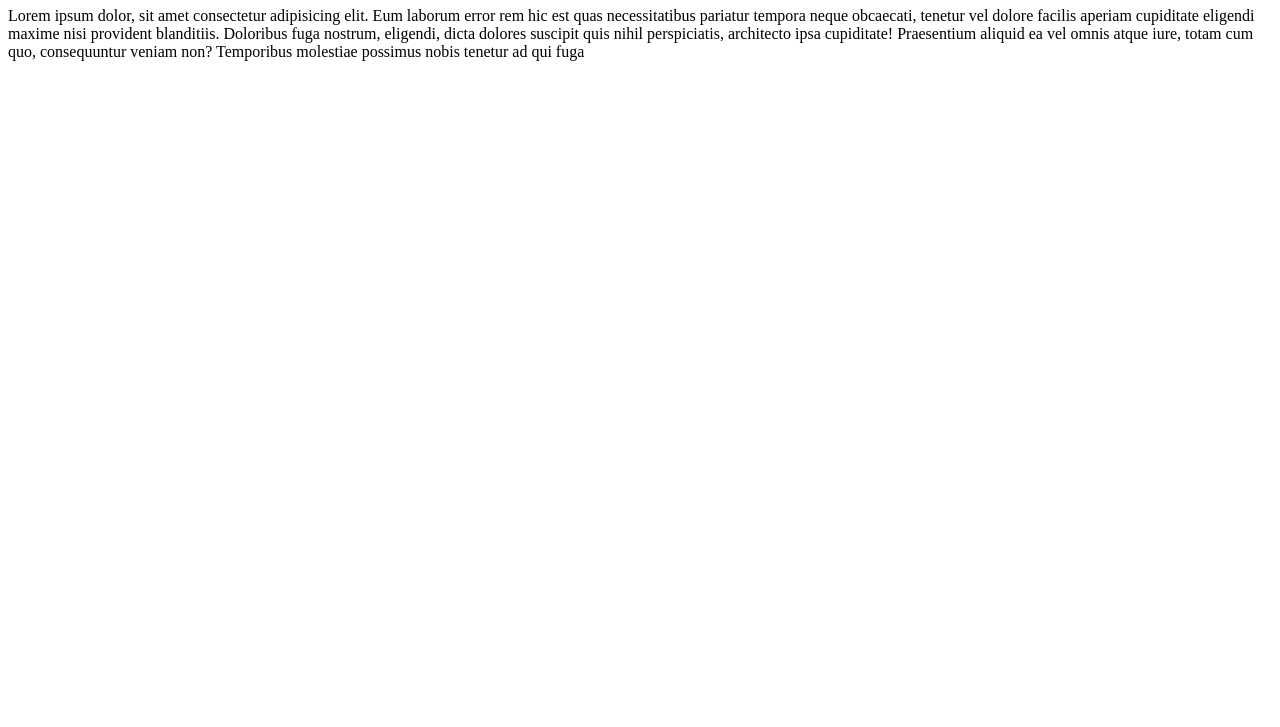
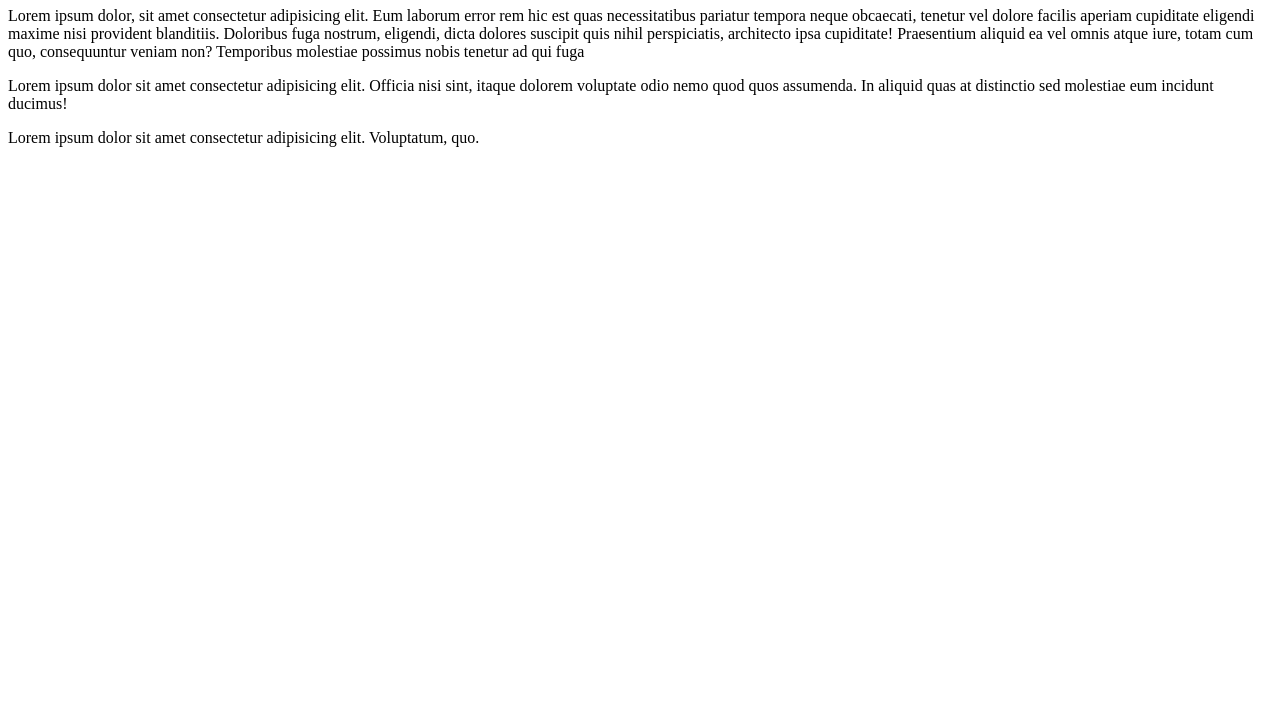
Before and after one commit to CJEF/getTest, a plain HTML site: page about.html in a window 1280 px wide. Shown: the part 73-800 px from the top of the page. Drawn offline with Linux system fonts and the light colour scheme.

Commit message:
new branch about

```diff
--- a/about.html
+++ b/about.html
@@ -9,6 +9,10 @@
     <h1>title</h1>
     <article>
         Lorem ipsum dolor, sit amet consectetur adipisicing elit. Eum laborum error rem hic est quas necessitatibus pariatur tempora neque obcaecati, tenetur vel dolore facilis aperiam cupiditate eligendi maxime nisi provident blanditiis. Doloribus fuga nostrum, eligendi, dicta dolores suscipit quis nihil perspiciatis, architecto ipsa cupiditate! Praesentium aliquid ea vel omnis atque iure, totam cum quo, consequuntur veniam non? Temporibus molestiae possimus nobis tenetur ad qui fuga
+        <p>
+            Lorem ipsum dolor sit amet consectetur adipisicing elit. Officia nisi sint, itaque dolorem voluptate odio nemo quod quos assumenda. In aliquid quas at distinctio sed molestiae eum incidunt ducimus!
+        </p>
+        <span>Lorem ipsum dolor sit amet consectetur adipisicing elit. Voluptatum, quo.</span>
     </article>
 </body>
 </html>
```
